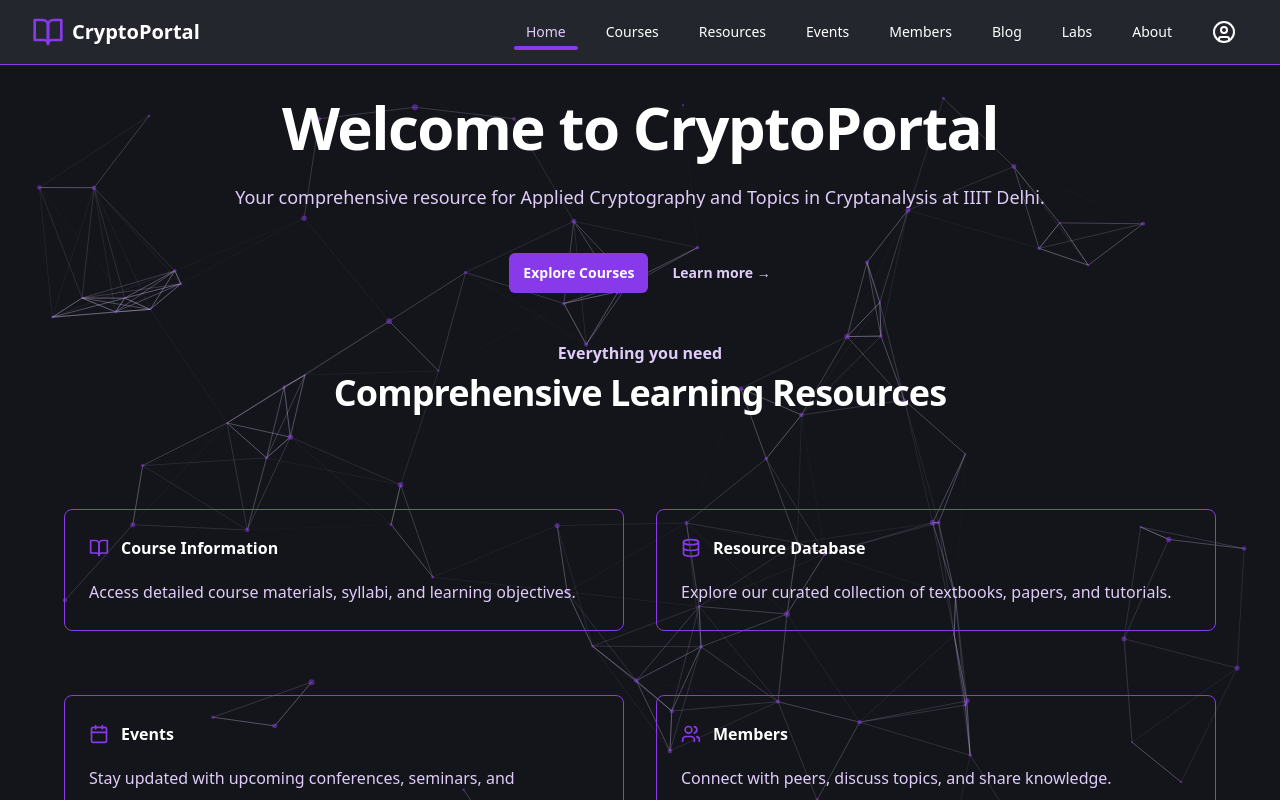
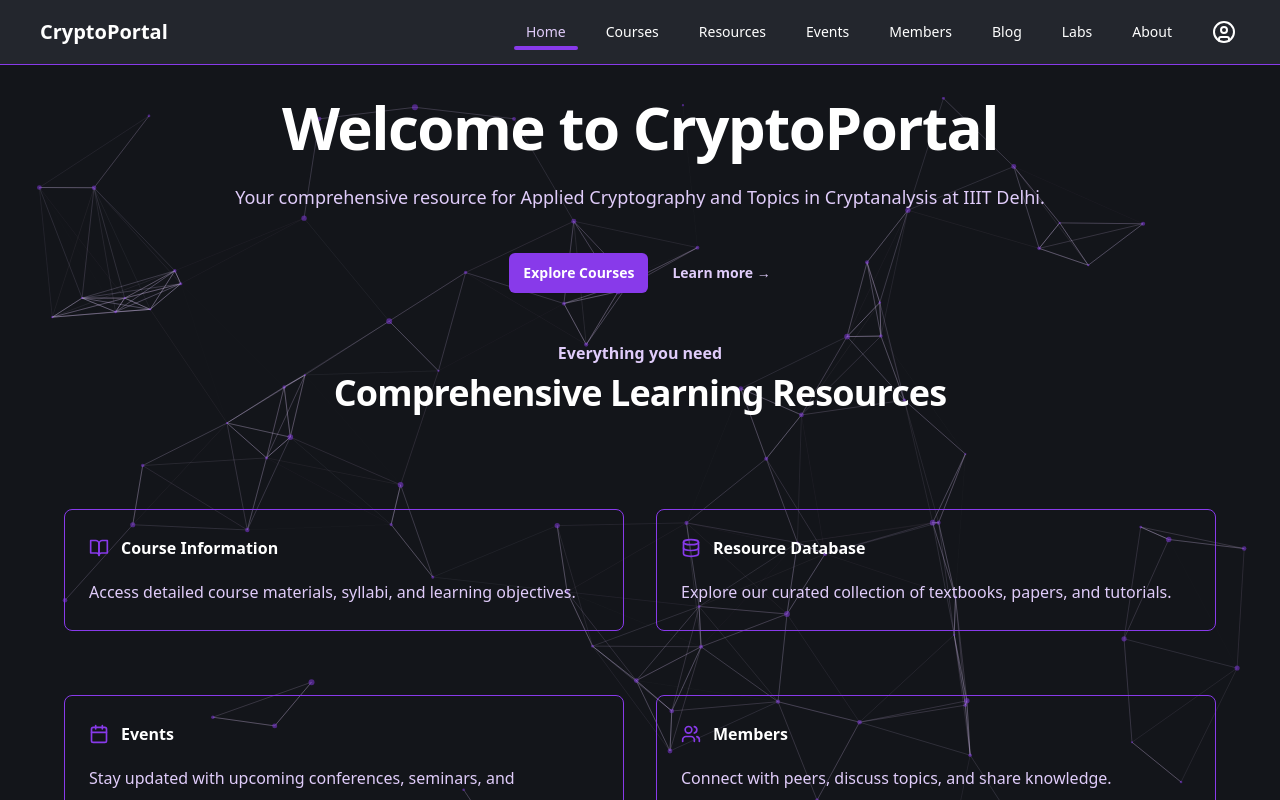
Before and after one commit to LordAizen1/CryptoPortal, a React (Vite) app in the folder project/: page / in a window 1280 px wide. Shown: the top 800 px of the page. Built offline with nearby package versions, Linux system fonts and the light colour scheme.

Commit message:
removed the temporary site logo

```diff
--- a/project/src/components/Layout.jsx
+++ b/project/src/components/Layout.jsx
@@ -76,7 +76,6 @@ export default function Layout({ children }) {
           <div className="flex h-16 items-center justify-between">
             <div className="flex items-center">
               <Link to="/" className="flex items-center">
-                <BookOpen className="h-8 w-8 text-[rgb(136,58,234)]" />
                 <span className="ml-2 text-xl font-bold text-white">CryptoPortal</span>
               </Link>
             </div>
```
